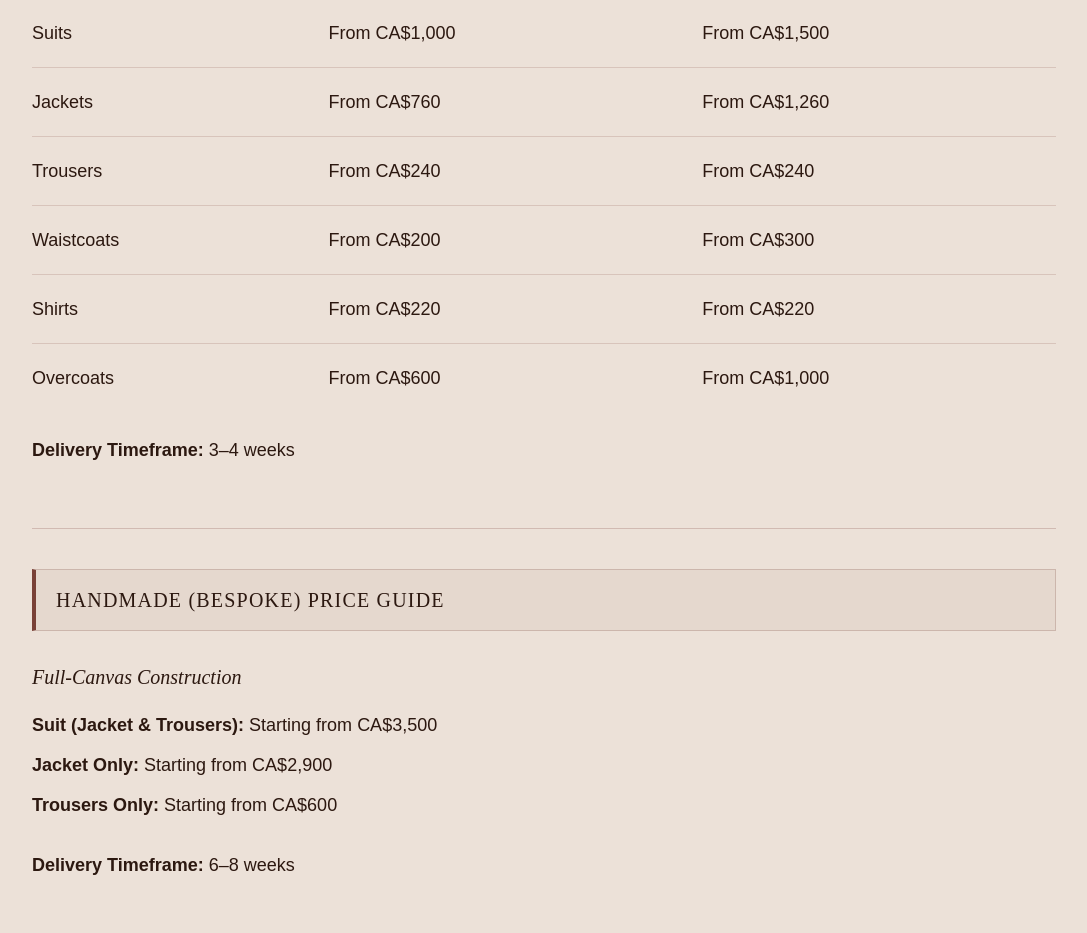
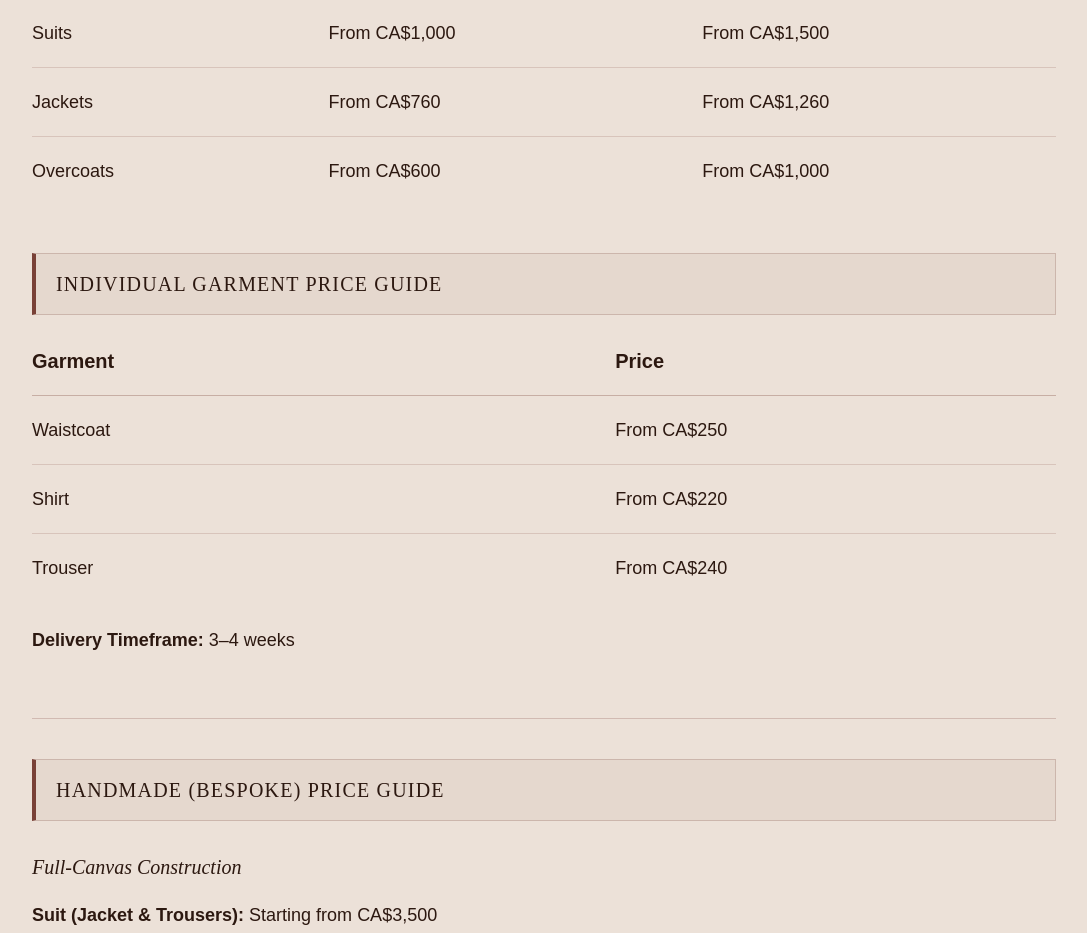
Before and after one commit to olaniyanroland-source/tfawe, a React (Vite) app: page /pricing in a window 1280 px wide. Shown: the part 880-1813 px from the top of the page, without its empty margins (96-1183 px from the left). Built offline with nearby package versions, Linux system fonts and the light colour scheme; no server answers.

Commit message:
trouser and shirts

```diff
--- a/src/app/pages/Pricing.tsx
+++ b/src/app/pages/Pricing.tsx
@@ -27,10 +27,13 @@ function Reveal({ children, delay = 0, y = 32, className = "" }: {
 const CUSTOM_MADE_PRICES = [
   { garment: "Suits", halfCanvas: 1000, fullCanvas: 1500 },
   { garment: "Jackets", halfCanvas: 760, fullCanvas: 1260 },
-  { garment: "Trousers", halfCanvas: 240, fullCanvas: 240 },
-  { garment: "Waistcoats", halfCanvas: 200, fullCanvas: 300 },
-  { garment: "Shirts", halfCanvas: 220, fullCanvas: 220 },
   { garment: "Overcoats", halfCanvas: 600, fullCanvas: 1000 },
+];
+
+const INDIVIDUAL_GARMENT_PRICES = [
+  { garment: "Waistcoat", price: 250 },
+  { garment: "Shirt", price: 220 },
+  { garment: "Trouser", price: 240 },
 ];
 
 const HANDMADE_PRICES = [
@@ -211,6 +214,42 @@ export function Pricing() {
                   </tbody>
                 </table>
               </div>
+              <h3
+                className="mb-8 mt-12 px-4 py-3 text-lg tracking-[0.06em] sm:px-5 sm:py-4 sm:text-xl"
+                style={{ fontFamily: "'Playfair Display', serif", fontWeight: 400, color: "#2C1810", background: "rgba(121,65,55,.06)", border: "1px solid rgba(121,65,55,.22)", borderLeft: "4px solid #794137" }}
+              >
+                INDIVIDUAL GARMENT PRICE GUIDE
+              </h3>
+              <div>
+                <table className="w-full table-fixed border-collapse text-left" style={{ color: "#2C1810", fontFamily: "'Raleway', sans-serif" }}>
+                  <colgroup>
+                    <col className="w-[55%]" />
+                    <col className="w-[45%]" />
+                  </colgroup>
+                  <thead>
+                    <tr className="border-b" style={{ borderColor: "rgba(121,65,55,.32)" }}>
+                      <th scope="col" className="pb-4 pr-2 text-xs font-bold sm:pb-5 sm:pr-6 sm:text-xl">Garment</th>
+                      <th scope="col" className="pb-4 pl-2 text-xs font-bold sm:pb-5 sm:pl-5 sm:text-xl">Price</th>
+                    </tr>
+                  </thead>
+                  <tbody>
+                    {INDIVIDUAL_GARMENT_PRICES.map((item, index) => (
+                      <motion.tr
+                        key={item.garment}
+                        initial={{ opacity: 0, y: 10 }}
+                        whileInView={{ opacity: 1, y: 0 }}
+                        viewport={{ once: true, amount: 0.35 }}
+                        transition={{ duration: 0.45, delay: index * 0.055, ease }}
+                        className="border-b last:border-0"
+                        style={{ borderColor: "rgba(121,65,55,.18)" }}
+                      >
+                        <th scope="row" className="py-4 pr-2 text-xs font-normal sm:py-5 sm:pr-6 sm:text-lg">{item.garment}</th>
+                        <td className="py-4 pl-2 text-xs sm:py-5 sm:pl-5 sm:text-lg">From {formatPrice(item.price)}</td>
+                      </motion.tr>
+                    ))}
+                  </tbody>
+                </table>
+              </div>
               <p className="mt-6 text-base sm:text-lg"><strong>Delivery Timeframe:</strong> 3–4 weeks</p>
             </div>
           </Reveal>
```
